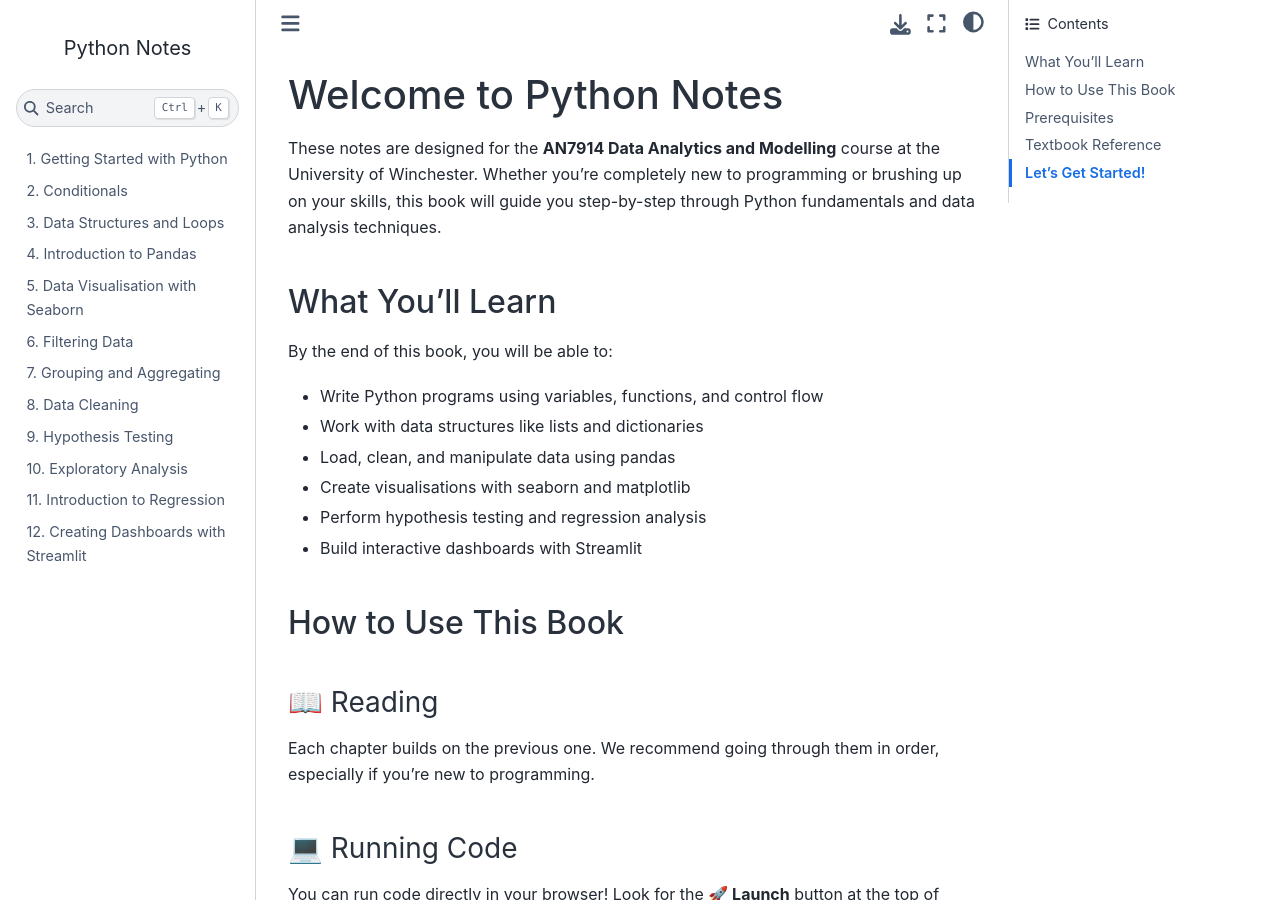
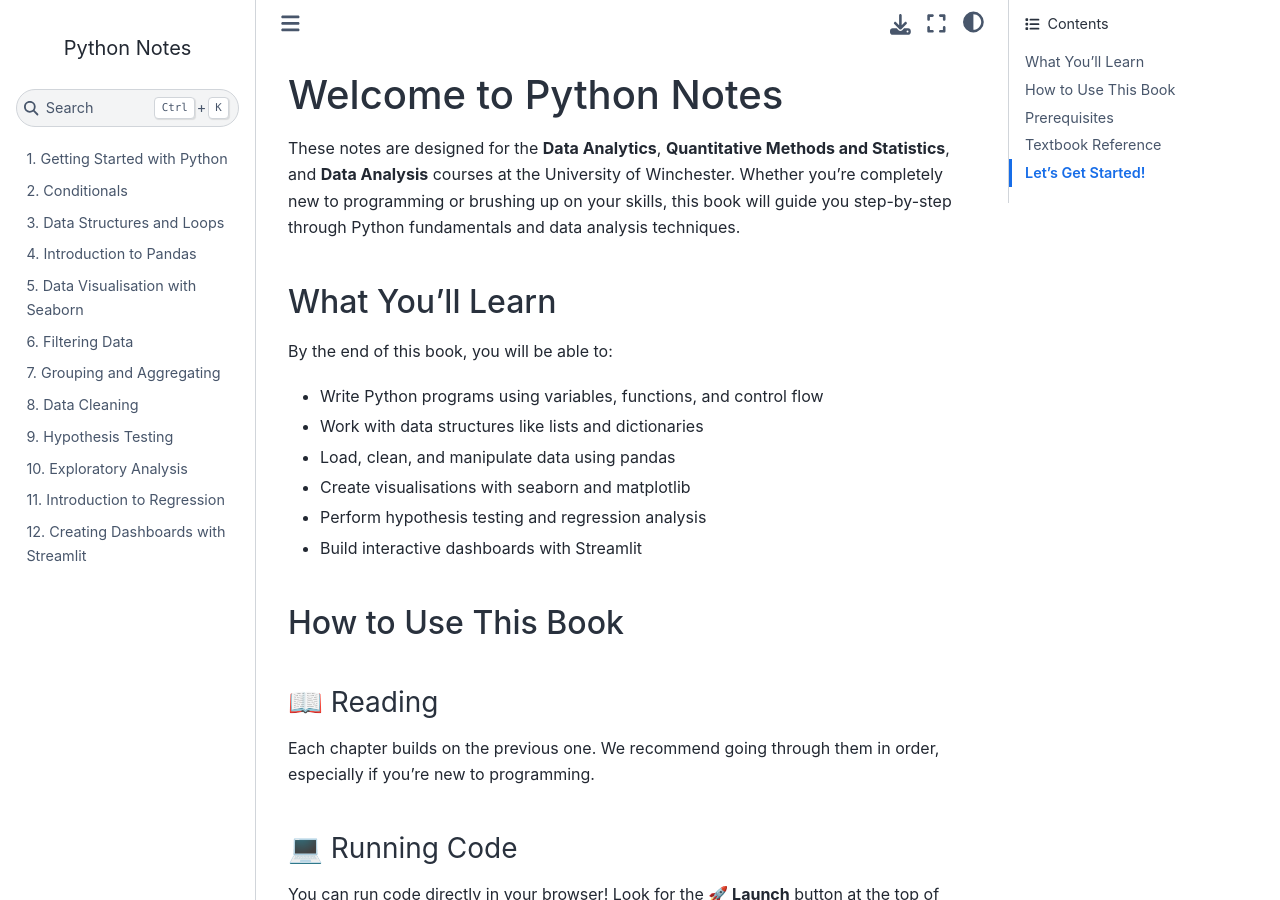
Before and after one commit to sakibanwar/python-notes, a Jupyter Book: the page built from intro.md, in a window 1280 px wide and 900 px high. Built offline with Jupyter Book 1.0.4 settings and Sphinx 7.4.7 and the Sphinx Book theme 1.1.4, drawn with Linux system fonts in a browser that asks for light colours.

Commit message:
Update: Welcome page to mention all three courses

```diff
--- a/intro.md
+++ b/intro.md
@@ -1,6 +1,6 @@
 # Welcome to Python Notes
 
-These notes are designed for the **AN7914 Data Analytics and Modelling** course at the University of Winchester. Whether you're completely new to programming or brushing up on your skills, this book will guide you step-by-step through Python fundamentals and data analysis techniques.
+These notes are designed for the **Data Analytics**, **Quantitative Methods and Statistics**, and **Data Analysis** courses at the University of Winchester. Whether you're completely new to programming or brushing up on your skills, this book will guide you step-by-step through Python fundamentals and data analysis techniques.
 
 ## What You'll Learn
 
```
